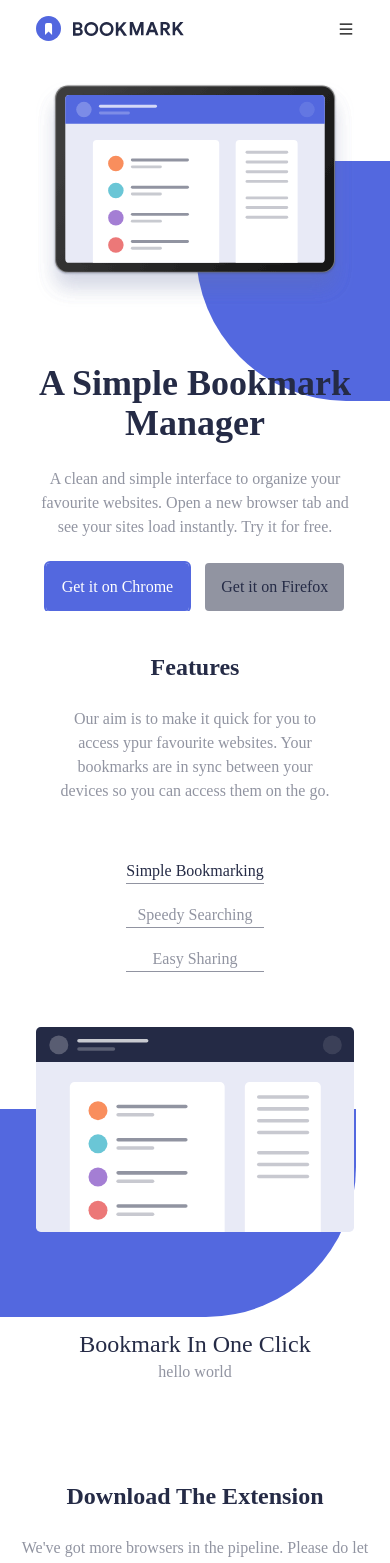
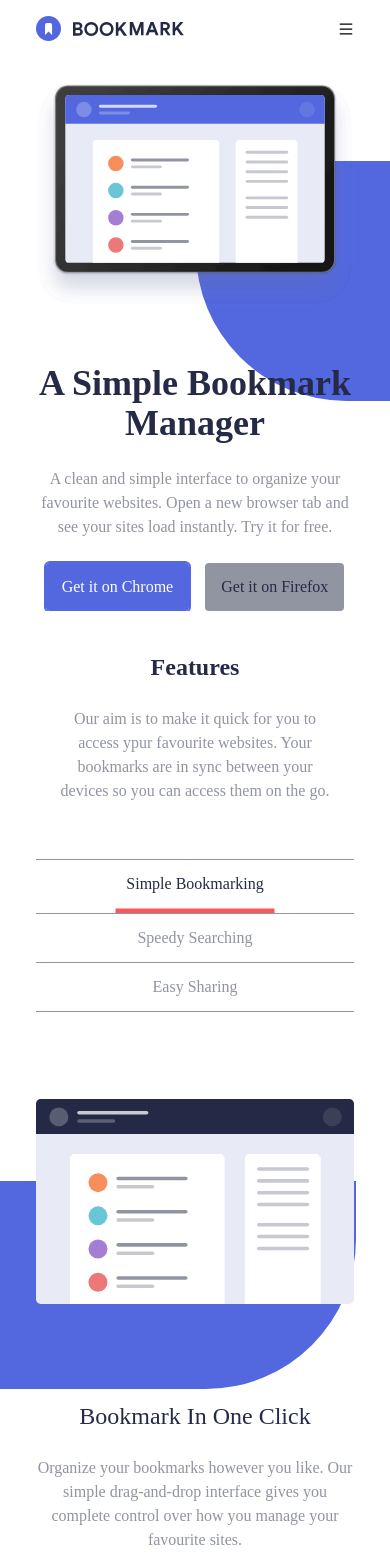
Before and after one commit to Emmanuetoks/bookmark-landing-page, a React (Vite) app: page / in a window 390 px wide. Shown: the top 1563 px of the page. Built offline with nearby package versions, Linux system fonts and the light colour scheme.

Commit message:
final: finish the website

```diff
--- a/src/App.tsx
+++ b/src/App.tsx
@@ -1,12 +1,23 @@
-
 import Home from "./Home";
+import {
+  createBrowserRouter,
+  createRoutesFromElements,
+  RouterProvider,
+  Route,
+} from "react-router-dom";
+import Feature from "./Feature";
 
 function App() {
-  return (
-    <>
-      <Home/>
-    </>
+  const router = createBrowserRouter(
+    createRoutesFromElements(
+      <>
+        <Route path="/" element={<Home />} />
+        <Route path="features" element={<Feature />} />
+      </>
+
+    )
   );
+  return <RouterProvider router={router} />;
 }
 
 export default App;
--- a/src/components/ContactSection.tsx
+++ b/src/components/ContactSection.tsx
@@ -1,13 +1,17 @@
+import { useState } from "react";
+
 const ContactSection = () => {
   return (
     <section className="w-full bg-blue-200 py-16 contact-section">
-      <div className="max-w-sm space-y-4 px-4 mx-auto text-center">
+      <div className="max-w-sm md:max-w-lg space-y-4 px-4 mx-auto text-center">
+        <header className="md:px-16">
           <p className="text-sm text-white font-thin uppercase tracking-widest">
             35,000+ already joined
           </p>
           <h4 className="text-2xl text-white font-medium">
             Stay up-to-date with what we're doing
           </h4>
+        </header>
         <Form />
       </div>
     </section>
@@ -15,10 +19,39 @@ const ContactSection = () => {
 };
 
 function Form() {
+  const emailRegex =
+    /^[a-zA-Z0-9.!#$%&'*+/=?^_`{|}~-]+@[a-zA-Z0-9-]+(?:\.[a-zA-Z0-9-]+)*$/;
+
+  const [userEmail, setUserEmail] = useState<string>("");
+  const [emailValidity, setEmailValidity] = useState("good");
+  const submitEmail = () => {
+    // console.log(');
+
+    emailRegex.test(userEmail) && setEmailValidity("good");
+    emailRegex.test(userEmail) || setEmailValidity("wrong-email");
+    console.log(emailValidity);
+    console.log(userEmail);
+  };
+
   return (
-    <div className="contact-section__form flex flex-col md:flex-row gap-4">
-      <input className="rounded flex-grow py-3 px-2 md:py-0" type="text" />
-      <button className="bg-red text-white rounded px-4 py-3 capitalize">contact us</button>
+    <div className="contact-section__form flex justify-center flex-col md:flex-row gap-10 md:gap-4">
+      <div
+        className={`${emailValidity} w-full relative md:w-3/5 rounded-tl rounded-tr`}
+      >
+        <input
+          value={userEmail}
+          className="rounded flex-grow px-2 py-4 h-full w-full md:py-0 text-sm font-normal"
+          placeholder="example@email.com"
+          type="text"
+          onChange={(e) => setUserEmail(e.target.value)}
+        />
+      </div>
+      <button
+        onClick={submitEmail}
+        className="bg-red text-white rounded px-4 py-3 capitalize hover:bg-white hover:text-red-100 outline-2 outline-red"
+      >
+        contact us
+      </button>
     </div>
   );
 }
--- a/src/components/CtaDownloadSection.tsx
+++ b/src/components/CtaDownloadSection.tsx
@@ -4,9 +4,9 @@ const CtaDownloadSection = ({ children, addtoRef }: Props) => {
   return (
     <section
       ref={addtoRef}
-      className=" py-24 w-full flex flex-col items-center gap-6 section section--hidden"
+      className=" py-24 w-full flex flex-col items-center gap-6 section section--hidden cta"
     >
-      <div className="text-center max-w-xl px-4 space-y-6">
+      <header className="cta__header text-center max-w-xl px-4 space-y-6">
         <h2 className="capitalize text-blue-200 font-bold text-2xl">
           Download the extension
         </h2>
@@ -14,7 +14,7 @@ const CtaDownloadSection = ({ children, addtoRef }: Props) => {
           We've got more browsers in the pipeline. Please do let us know if
           you've got a favourite you'd like us to prioritize
         </p>
-      </div>
+      </header>
       <div className="flex flex-col md:flex-row gap-6">{children}</div>
     </section>
   );
--- a/src/components/FeaturesSection.tsx
+++ b/src/components/FeaturesSection.tsx
@@ -1,5 +1,8 @@
 import { Props } from "../vite-env";
 import Illustraton1 from "../assets/illustration/illustration-features-tab-1.svg";
+import MoreInfoBtn from "./MoreInfoBtn";
+import { MouseEventHandler } from "react";
+import { Link } from "react-router-dom";
 
 type featureTab = {
   src: string;
@@ -7,12 +10,19 @@ type featureTab = {
   text: string;
 };
 const FeaturesSection = ({ addtoRef }: Props) => {
+  // const [activeTab]
+  const setTabActive: MouseEventHandler = (e:React.BaseSyntheticEvent) => {
+    document.querySelectorAll(".features__tab").forEach((tab) => {
+      tab.classList.remove("active-tab");
+    });
+    e.target?.classList.add("active-tab");
+  };
   return (
     <section
       ref={addtoRef}
-      className="features text-center section pt-10 md:pt-0 px-9 space-y-14 section section--hidden"
+      className="features section pt-10 md:pt-0 px-9 space-y-14 section section--hidden"
     >
-      <div className="features__intro-text max-w-xl px-4 space-y-6 mx-auto">
+      <header className="features__header text-center max-w-xl px-4 space-y-6 mx-auto">
         <h2 className="capitalize text-blue-200 font-bold text-2xl">
           features
         </h2>
@@ -21,25 +31,49 @@ const FeaturesSection = ({ addtoRef }: Props) => {
           Your bookmarks are in sync between your devices so you can access them
           on the go.
         </p>
-      </div>
-      <nav className="features__tab-navigation flex flex-col md:flex-row content-center w-fit mx-auto gap-5">
-        <div className="text-blue-200 features__tab relative after:bg-blue-100 capitalize hover:text-red-100 font-normal cursor-pointer max-w-sm"> Simple bookmarking</div>
-        <div className="text-blue-100 features__tab relative after:bg-blue-100 capitalize hover:text-red-100 font-normal cursor-pointer max-w-sm">Speedy searching</div>
-        <div className="text-blue-100 features__tab relative after:bg-blue-100 capitalize hover:text-red-100 font-normal cursor-pointer max-w-sm">easy sharing</div>
+      </header>
+      <nav className="flex flex-col relative md:flex-row content-center max-w-lg mx-auto md:gap-16">
+        <Link to={"/features"}>
+          <div
+            onClick={setTabActive}
+            className="text-blue-100 features__tab relative capitalize hover:text-red-100 font-normal cursor-pointer active-tab text-center py-3 md:after:block"
+          >
+            {" "}
+            Simple bookmarking
+          </div>
+        </Link>
+
+        <Link to={"/features"}>
+          <div
+            onClick={setTabActive}
+            className="text-blue-100 features__tab relative capitalize hover:text-red-100 font-normal cursor-pointer text-center md:after:block py-3"
+          >
+            Speedy searching
+          </div>
+        </Link>
+
+        <Link to={'/features'}>
+          <div
+            onClick={setTabActive}
+            className="text-blue-100 features__tab relative capitalize hover:text-red-100 font-normal cursor-pointer text-center md:after:block py-3"
+          >
+            easy sharing
+          </div>
+        </Link>
       </nav>
-      <div className="features__tab-content gap-24 flex flex-col md:flex-row justify-center items-center w-full">
-
+      <div className="features__tab-content gap-24 flex flex-col md:flex-row justify-center items-center w-full pt-8">
         <FeatureTab
           src={Illustraton1}
           header="bookmark in one click"
-          text="hello world"
+          text="  Organize your bookmarks however you like. Our simple drag-and-drop interface
+          gives you complete control over how you manage your favourite sites."
         />
       </div>
     </section>
   );
 };
 
-function FeatureTab({ src, header, text }: featureTab) {
+export function FeatureTab({ src, header, text }: featureTab) {
   return (
     <>
       <div className="basis-3/5">
@@ -47,11 +81,12 @@ function FeatureTab({ src, header, text }: featureTab) {
           <img src={src} />
         </div>
       </div>
-      <div className="features__right-section basis-2/5">
+      <div className="features__right-section basis-2/5 space-y-6 text-center md:text-left">
         <h4 className="capitalize text-blue-200 font-medium text-2xl">
           {header}
         </h4>
         <p className="text-blue-100">{text}</p>
+        <MoreInfoBtn link="1" />
       </div>
     </>
   );
--- a/src/index.css
+++ b/src/index.css
@@ -4,17 +4,58 @@
 
 @layer base {
   a {
-    @apply cursor-pointer
+    @apply cursor-pointer;
+  }
+
+  input {
+    @apply outline-0;
   }
 }
 
 @layer components {
-  .navbar__link {
-    @apply uppercase text-blue-200;
+  .features__tab::after {
+    content: "";
+    width: 50%;
+    display: block;
+    position: relative;
+    height: 0.1px;
+    top: 100%;
+  }
+
+  .features__tab {
+    border-top: 1px solid;
+    @apply border-blue-100 md:border-0;
+  }
+
+  .navbar__menu-normal .navbar__link {
+    @apply uppercase text-blue-200 hover:text-red-100;
   }
 
   #root {
     @apply font-sans overflow-y-hidden;
+  }
+
+  .active-tab::after {
+    height: 5px !important;
+    @apply bg-red !important;
+    transform: translateX(50%) translateY(250%);
+  }
+
+  @media (min-width: 769px) {
+
+    .features .active-tab::after {
+      width: 100%;
+      transform: translateY(250%);
+    }
+
+    .features__page .active-tab::after {
+      width: 100%;
+      transform: translateY(-320%);
+    }
+  }
+
+  .active-tab {
+    @apply text-blue-200 !important;
   }
 }
 
@@ -60,7 +101,7 @@ button {
 
 .faq-section__answer {
   transition: height 500ms ease-in;
-  color: hsla(229, 8%, 60%, 0.678);
+  color: hsl(230, 3%, 37%);
 }
 
 .faq__dropdown--hidden {
@@ -72,37 +113,21 @@ button {
   opacity: 0;
 }
 
-.features__tab::after {
-  content: '';
-  width: calc(100%);
-  display: block;
-  position: relative;
-  height: 0.1px;
-  top: 100%;
-}
-
-@media (min-width: 768px) {
-  .features__tab::after {
-    width: calc(100% + 1.25rem);
-  }
-}
-
 .faq-section__dropdown-button {
   aspect-ratio: 3/2;
   background-image: url("./assets/icons/icon-arrow.svg");
-  transition: transform 300ms ease-in;
 }
 
 .faq__dropdown--active {
   transform: rotate(180deg);
 }
 
-.navbar__menu-sm[data-menu-state="closed"] {
+.navbar__menu-mobile[data-menu-state="closed"] {
   transform: translateY(-120%);
 }
 
 .section {
-  transition: transform 1000ms ease-in;
+  transition: transform 1000ms ease;
 }
 
 .section--hidden {
@@ -122,3 +147,59 @@ button {
   border-bottom-right-radius: 150px;
   @apply bg-blue-200;
 }
+
+.faq-section__list > li {
+  border-block-start: 1px solid;
+  @apply border-blue-100;
+}
+
+.faq-section__list > li:last-child {
+  border-block-end: 1px solid;
+  @apply border-blue-100;
+}
+
+.wrong-email::before {
+  content: "";
+  background-image: url("./assets/icons/icon-error.svg");
+  width: 20px;
+  aspect-ratio: 1 / 1;
+  position: absolute;
+  display: block;
+  top: 50%;
+  transform: translateY(-50%);
+  right: 10px;
+}
+
+.wrong-email::after {
+  content: "whoops make sure it's an email!";
+  position: absolute;
+  @apply bg-red text-white text-xs text-left italic rounded-br rounded-bl;
+  width: 101%;
+  transform: translateX(-0.5%);
+  padding: 2px 5px;
+  top: 103%;
+  left: 0;
+}
+
+.wrong-email {
+  @apply outline outline-2 outline-red;
+}
+
+.wrong-email > input {
+  border-radius: 0;
+}
+
+.navbar__menu-mobile .navbar__link {
+  border-top: 0.5px solid gray;
+  @apply uppercase;
+}
+
+.features > nav::after {
+  content: "";
+  width: 100%;
+  height: 1px;
+  position: absolute;
+  display: block;
+  top: 100%;
+  @apply bg-blue-100 after:top-full !important;
+}
--- a/tailwind.config.js
+++ b/tailwind.config.js
@@ -15,12 +15,12 @@ export default {
           100: "hsl(229, 8%, 60%)",
           200: "hsl(229, 31%, 21%)",
           300: "hsl(231, 69%, 60%)",
-          400: "hsl(240, 1%, 17%)"
+          400: "hsl(240, 1%, 17%)",
         },
         white: "#ffff",
         red: {
-          100: "hsl(0, 94%, 66%)"
-        }
+          100: "hsl(0, 94%, 66%)",
+        },
       },
       backgroundColor: {
         red: "hsl(0, 94%, 66%)",
@@ -28,7 +28,7 @@ export default {
           100: "hsl(229, 8%, 60%)",
           200: "hsl(231, 69%, 60%)",
           300: "hsl(229, 31%, 21%)",
-          400: "hsl(240, 1%, 17%)"
+          400: "hsl(240, 1%, 17%)",
         },
         "mobile-menu": "hsla(229, 31%, 21%, 0.952)  ",
       },
@@ -40,7 +40,15 @@ export default {
         blue: {
           100: "hsl(229, 8%, 60%)",
           200: "hsl(231, 69%, 60%)",
-          400: "hsl(240, 1%, 17%)"
+          400: "hsl(240, 1%, 17%)",
+        },
+
+        red: 'hsl(0, 94%, 66%)'
+      },
+
+      borderColor: {
+        blue: {
+          100: "hsl(229, 8%, 60%)",
         },
       },
       // translate: {
```
Also changed, not shown: src/components/FAQSection.tsx (+46 -21 lines), src/components/Navbar.tsx (+7 -7 lines), public/images/icon-error.svg (deleted). Lines whose indentation alone changed are shown as unchanged.
